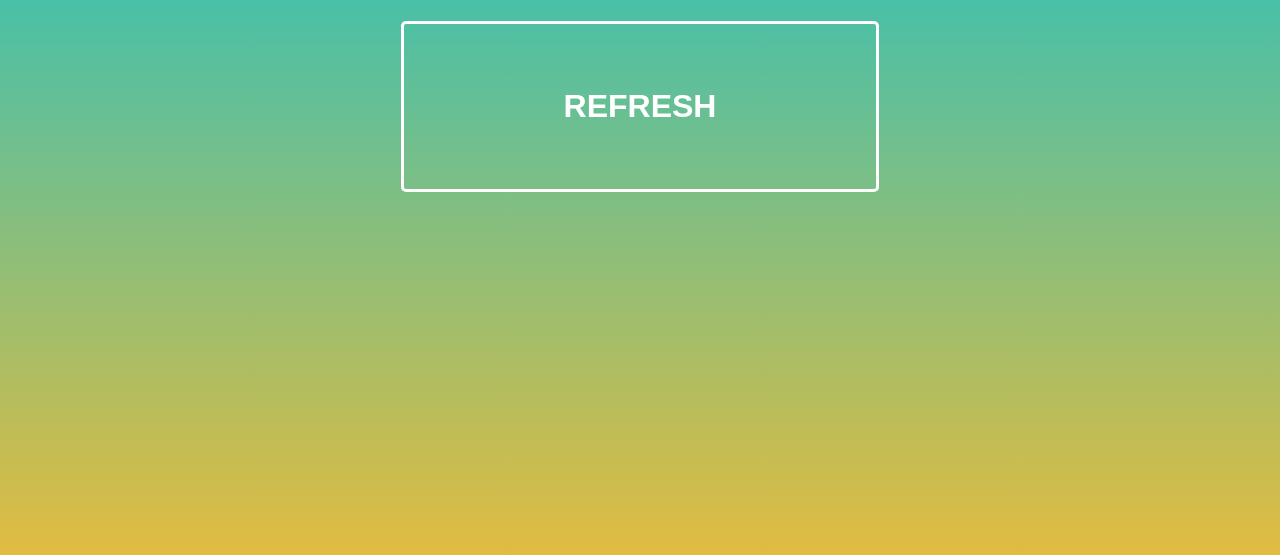
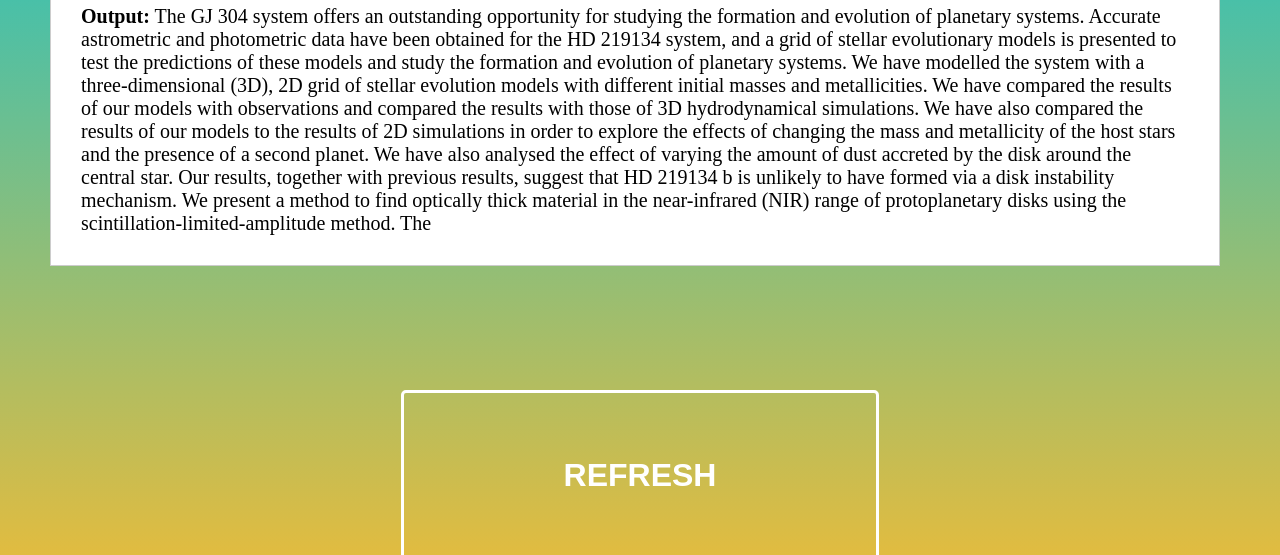
Before and after one commit to pearsonkyle/Exo-Machina, a plain HTML site: page index.html in a window 1280 px wide. Shown: the part 143-698 px from the top of the page. Drawn offline with nearby package versions, Linux system fonts and the light colour scheme.

Commit message:
html script

```diff
--- a/index.html
+++ b/index.html
@@ -17,4 +17,12 @@
 
     </footer>
   </div>
+  <script>
+    $.getJSON("https://pearsonkyle.github.io/Exo-Machina/html/samples.json", function(posts) {
+   const randIndex = Math.floor(Math.random() * posts["samples"].length);
+    for(var post = 0; post < 1; post++) {
+      $(".posts").append("<li>" + "<h1>" + "Input: " + posts["samples"][randIndex]["Input"] + "</h1>" + "<p>" + "<b>Output:</b> "+ posts["samples"][randIndex]["Output"] + "</p>" + "</li>");
+    }
+  });
+  </script>
  </body>
```
